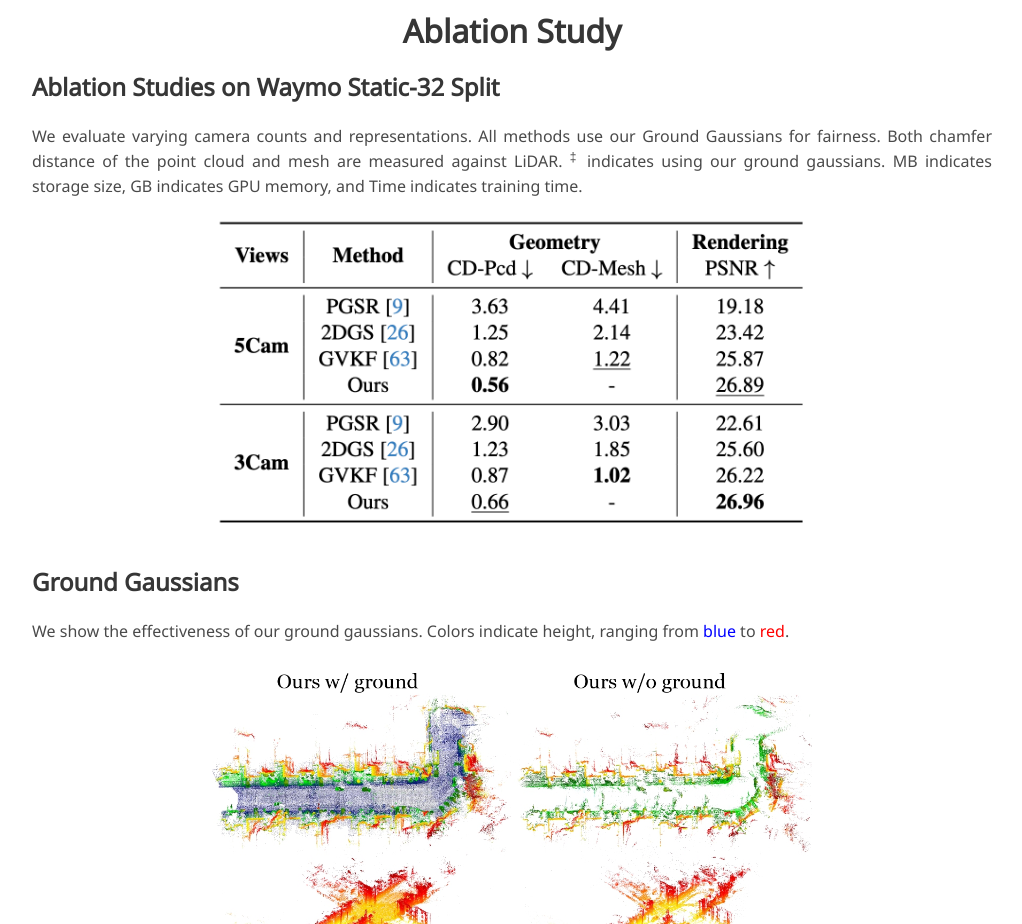
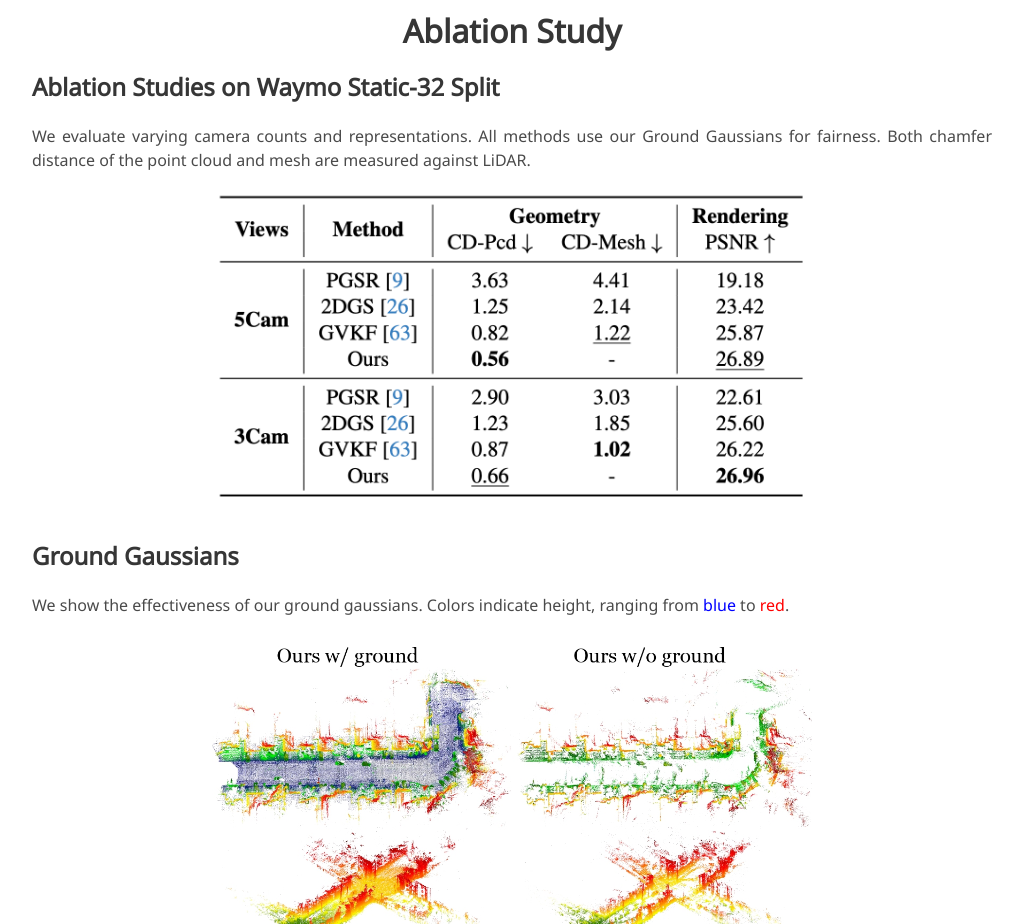
Before and after one commit to GS-Occ3D/gs-occ3d.github.io, a plain HTML site: page index.html in a window 1280 px wide. Shown: the part 7360-8284 px from the top of the page, without its empty margins (128-1150 px from the left). Drawn offline with nearby package versions, Linux system fonts and the light colour scheme; some icons are missing; a web font is replaced by a local one.

Commit message:
Update index.html

```diff
--- a/index.html
+++ b/index.html
@@ -315,7 +315,7 @@
         <div class="content has-text-justified">
 
           <h3 class="title is-4">Ablation Studies on Waymo Static-32 Split</h3>
-          <p>We evaluate varying camera counts and representations. All methods use our Ground Gaussians for fairness. Both chamfer distance of the point cloud and mesh are measured against LiDAR. <sup>‡</sup> indicates using our ground gaussians. MB indicates storage size, GB indicates GPU memory, and Time indicates training time.</p>
+          <p>We evaluate varying camera counts and representations. All methods use our Ground Gaussians for fairness. Both chamfer distance of the point cloud and mesh are measured against LiDAR. </p>
           <center><img src="./static/images/tab3.jpg" width="600"></center>
 
           <h3 class="title is-4">Ground Gaussians</h3>
@@ -349,6 +349,7 @@
     <div class="columns is-centered">
       <div class="column is-8">
         <div class="content">
+
           <p>
             This great website template was borrowed from <a
               href="https://github.com/nerfies/nerfies.github.io">Nerfies</a>!
```
